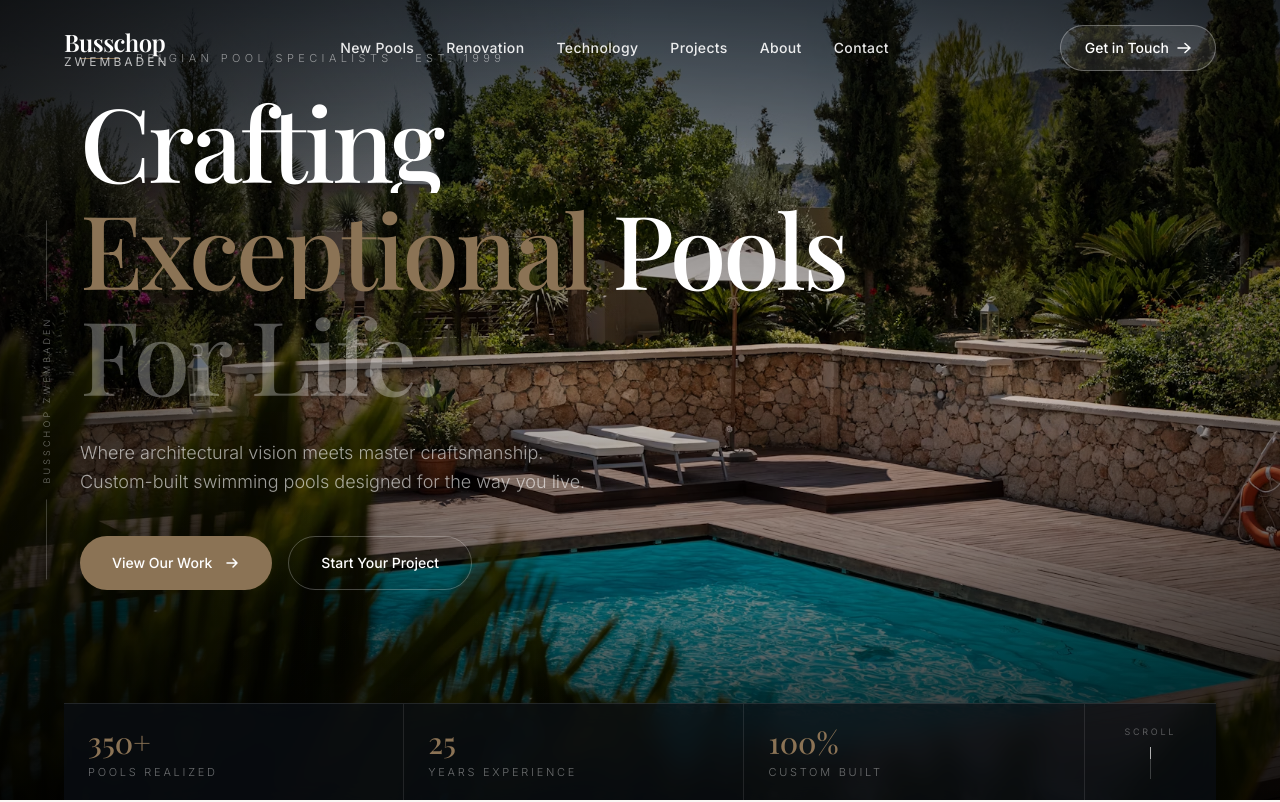
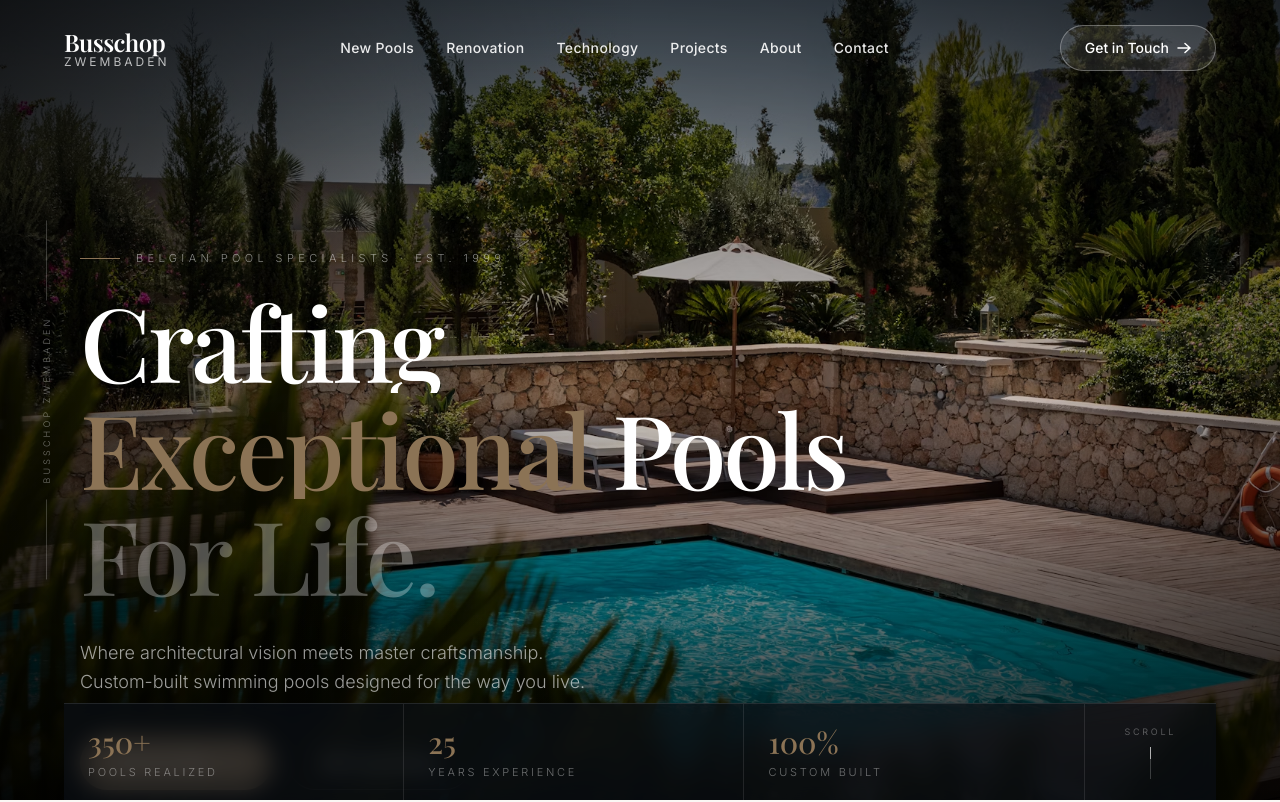
Before and after one commit to amrentech1230/Busschop, a Next.js app: page / in a window 1280 px wide. Shown: the top 802 px of the page. Built offline with nearby package versions, Linux system fonts and the light colour scheme; a web font is replaced by a local one.

Commit message:
hero sections changes

```diff
--- a/src/components/Hero.tsx
+++ b/src/components/Hero.tsx
@@ -64,7 +64,7 @@ export default function Hero() {
 
       {/* Main content */}
       <div className="relative h-full container-wide flex flex-col justify-center pb-32 md:pb-40 lg:pl-20">
-        <div className="max-w-5xl">
+        <div className="max-w-5xl" style={{ margin: "50vh 0px 0 0" }}>
           {/* Eyebrow */}
           <div className={`flex items-center gap-4 mb-6 ${t("delay-300")}`}>
             <div className="h-[1px] w-10 bg-[#8b7355]" />
```
